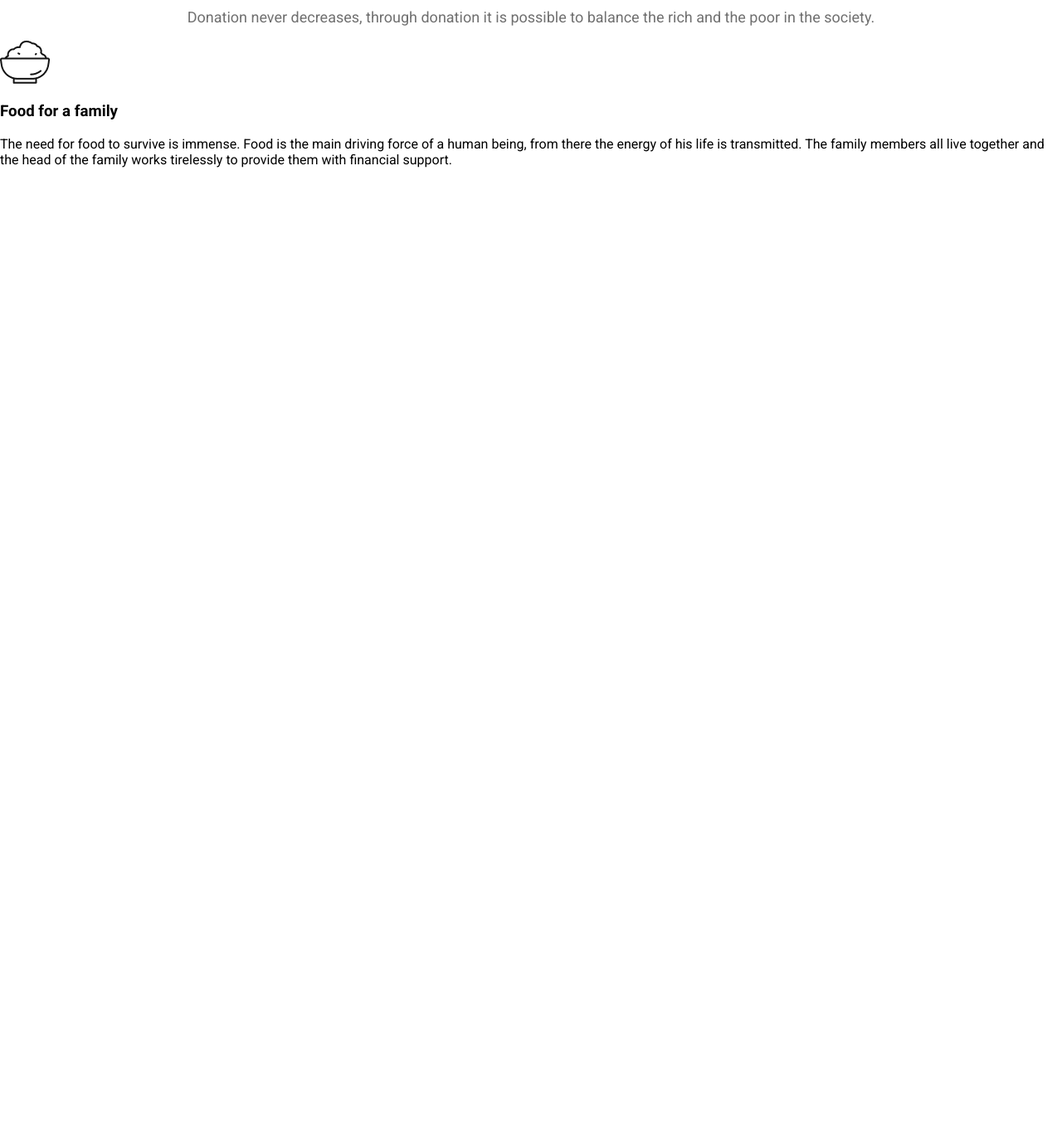
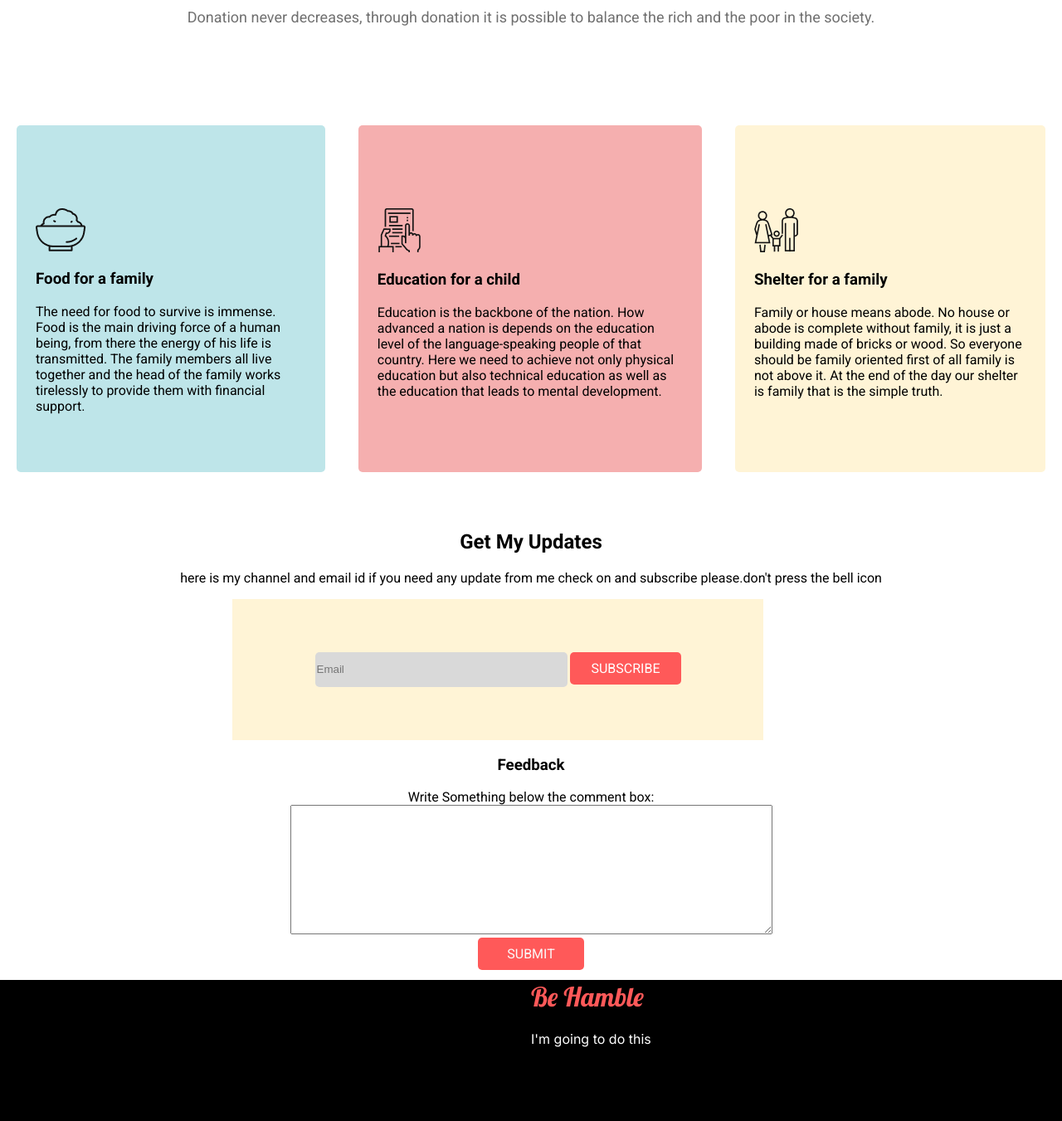
Before and after one commit to mehedinur/donate-today, a plain HTML site: page index.html in a window 1280 px wide. Shown: the part 1385-2736 px from the top of the page at 83% size. Before the commit the page ends 1603 px from the top, so only its background shows below. Drawn offline with Linux system fonts and the light colour scheme.

Commit message:
committed feedback part committed footer  committed some new section

```diff
--- a/index.html
+++ b/index.html
@@ -5,6 +5,9 @@
     <meta charset="UTF-8">
     <meta http-equiv="X-UA-Compatible" content="IE=edge">
     <meta name="viewport" content="width=device-width, initial-scale=1.0">
+    <link
+        href="https://fonts.googleapis.com/css2?family=Inter:wght@100;300;400;600;700;900&family=Lobster&family=Poppins:wght@100;200;300;400;500;600;700;800;900&family=Roboto:wght@100;300;400;500;700;900&display=swap"
+        rel="stylesheet">
     <link rel="preconnect" href="https://fonts.googleapis.com">
     <link rel="preconnect" href="https://fonts.gstatic.com" crossorigin>
     <link
@@ -29,7 +32,7 @@
                 needs it, <br> give
                 in such a way that if you give it with your right hand, your left hand cannot grasp it.Your Donate have
                 to fare and clean.
-            <div class="link-button">
+            <div class="first-button">
                 <a href="https://www.facebook.com/" target="_blank">Donate Now</a>
             </div>
         </div>
@@ -70,8 +73,8 @@
 
     </section>
 
-    <section>
-        <div>
+    <section class="tri-part">
+        <div class="food">
             <img src="icons/food.png" alt="rice bowl">
             <h3>Food for a family</h3>
             <p>The need for food to survive is immense. Food is the main driving force of a human being, from there the
@@ -80,8 +83,60 @@
                 provide them
                 with financial support.</p>
         </div>
+
+        <div class="education">
+            <img src="icons/Frame-1.png" alt="">
+            <h3>Education for a child</h3>
+            <p>Education is the backbone of the nation. How advanced a nation is depends on the education level of the
+                language-speaking people of that country. Here we need to achieve not only physical education but also
+                technical
+                education as well as the education that leads to mental development.</p>
+        </div>
+
+        <div class="family">
+            <img src="icons/shelter.png" alt="">
+            <h3>Shelter for a family</h3>
+            <p>Family or house means abode. No house or abode is complete without family, it is just a building made of
+                bricks or wood.
+                So everyone should be family oriented first of all family is not above it. At the end of the day our
+                shelter is family
+                that is the simple truth.</p>
+        </div>
+    </section>
+
+    <section class="get-update">
+        <div>
+            <h1>Get My Updates</h1>
+            <p>here is my channel and email id if you need any update from me check on and subscribe please.don't press
+                the bell icon</p>
+        </div>
+        <div class="form-part">
+            <input class="email" type="email" placeholder="Email">
+            <a class="link-button" href="https://web.programming-hero.com/restart5/assignment/restart5-assignment-1"
+                target="_blank">SUBSCRIBE</a>
+        </div>
+    </section>
+
+    <section>
+        <div class="feedback-part">
+            <h3>Feedback</h3>
+            <label>Write Something below the comment box:</label>
+            <form action="">
+                <textarea name="" cols="70" rows="10"></textarea>
+            </form>
+
+            <a class="link-buttons" href="https://www.w3schools.com/howto/howto_css_contact_form.asp"
+                target="_blank">SUBMIT</a>
+        </div>
     </section>
 
 </body>
 
+<footer>
+    <div class="last-part">
+        <h1>Be Hamble</h1>
+        <p>I'm going to do this</p>
+    </div>
+</footer>
+
 </html>
--- a/style.css
+++ b/style.css
@@ -22,7 +22,7 @@ body {
     position: absolute;
 }
 
-.link-button a {
+.first-button a {
     text-decoration: none;
     color: azure;
     background-color: #FF5959;
@@ -117,4 +117,105 @@ body {
     color: #707070;
     font-weight: 400;
     font-size: 18px;
+    margin-bottom: 100px;
 }
+
+.tri-part {
+    display: flex;
+    width: 100%;
+    margin-bottom: 50px;
+
+}
+
+.food {
+    background-color: #bee5e9;
+    padding: 100px 23px 54px 23px;
+    margin: 20px;
+    border-radius: 5px;
+}
+
+.education {
+    background-color: #f5afaf;
+    padding: 100px 23px 54px 23px;
+    margin: 20px;
+    border-radius: 5px;
+}
+
+.family {
+    background-color: #FFF4D6;
+    padding: 100px 23px 54px 23px;
+    margin: 20px;
+    border-radius: 5px;
+}
+
+.get-update {
+    text-align: center;
+}
+
+.form-part {
+    background-color: #FFF4D6;
+    height: 170px;
+    width: 50%;
+    margin-left: 280px;
+}
+
+.email {
+    background-color: #D9D9D9;
+    width: 300px;
+    height: 40px;
+    border: none;
+    border-radius: 5px;
+    margin-top: 10%;
+}
+
+.link-button {
+    text-decoration: none;
+    background-color: #FF5959;
+    color: #FFFFFF;
+    padding: 10px 25px;
+    border-radius: 5px;
+    margin-top: 10%;
+}
+
+.feedback-part {
+    text-align: center;
+
+}
+
+.feedback-part form {
+    margin-bottom: 10px;
+}
+
+.link-buttons {
+    text-decoration: none;
+    color: #FAFAFA;
+    background-color: #FF5959;
+    padding: 10px 35px;
+    border-radius: 5px;
+}
+
+footer {
+    margin: 0;
+    padding: 0;
+
+}
+
+.last-part {
+    color: #FFFFFF;
+    background-color: black;
+    height: 170px;
+}
+
+.last-part h1 {
+    color: #FF5959;
+    font-family: 'Lobster', cursive;
+    font-weight: 400;
+    margin-left: 50%;
+
+}
+
+.last-part p {
+    font-weight: 400;
+    margin-left: 50%;
+    font-family: 'Inter';
+}
```
